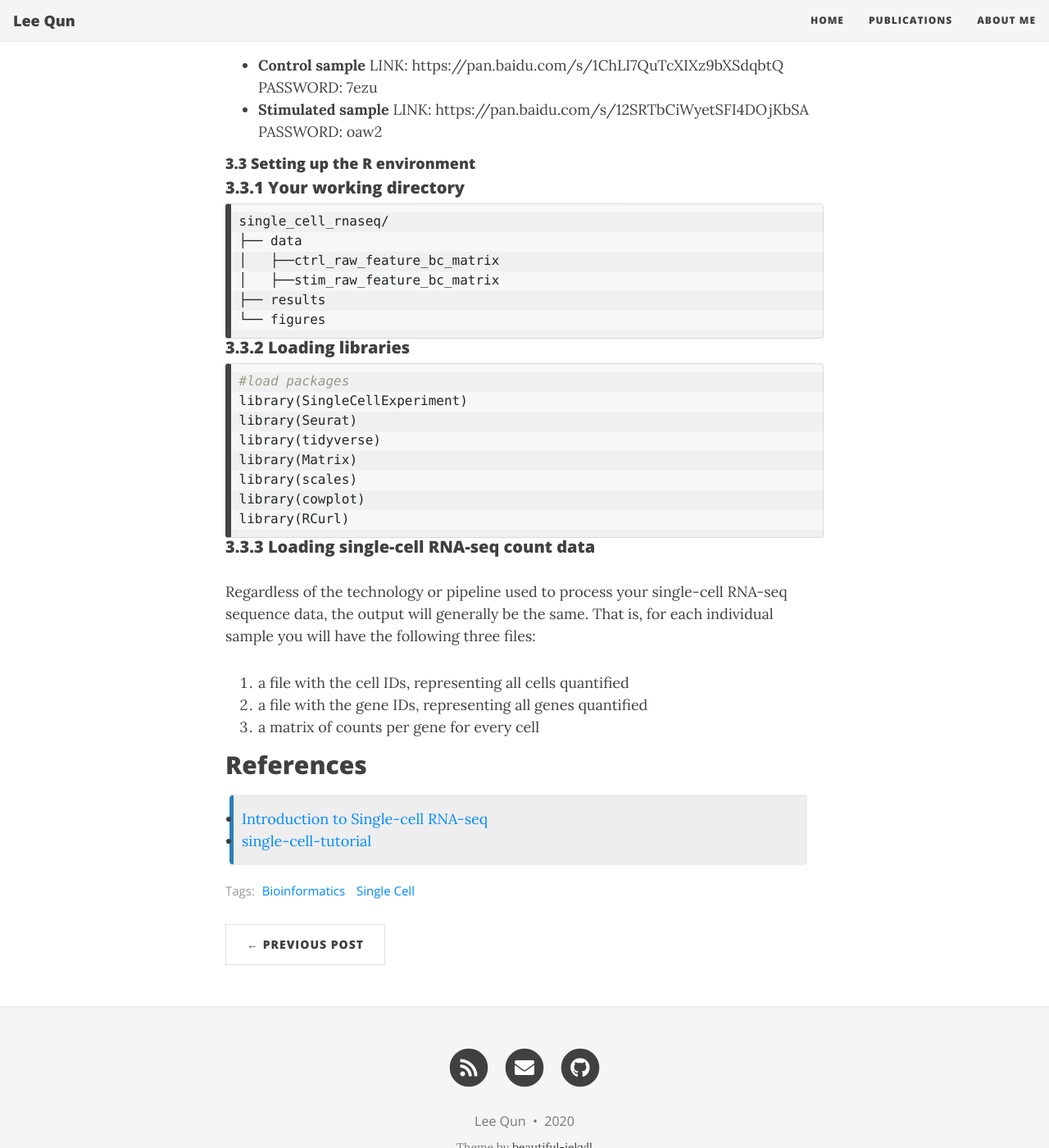
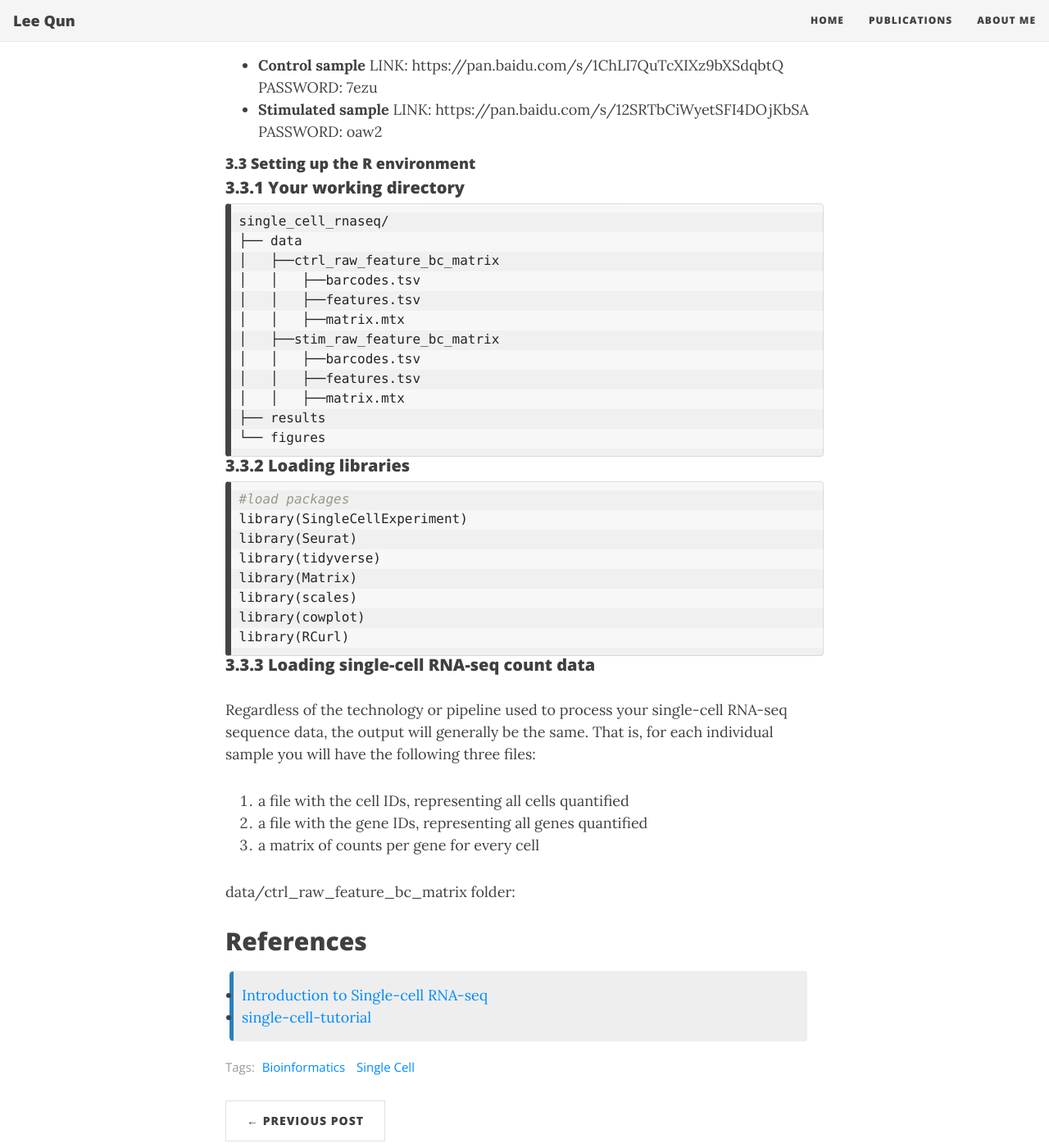
Before and after one commit to leequn/leequn.github.io, a Jekyll site: the page built from _posts/2020-06-19-SingleCell.md, in a window 1280 px wide and 1400 px high, scrolled down 8130 px. Shown: the whole window at 82% size. Built offline with Jekyll 4.4.1, drawn with Linux system fonts in a browser that asks for light colours; nearby versions of some CDN libraries; comment, search, counter and statistics services are not loaded.

Commit message:
Update 2020-06-19-SingleCell.md

````diff
--- a/_posts/2020-06-19-SingleCell.md
+++ b/_posts/2020-06-19-SingleCell.md
@@ -143,7 +143,13 @@ Some relevant metadata for our dataset is provided below:
 single_cell_rnaseq/
 ├── data
 │   ├──ctrl_raw_feature_bc_matrix
+│   │   ├──barcodes.tsv
+│   │   ├──features.tsv
+│   │   ├──matrix.mtx
 │   ├──stim_raw_feature_bc_matrix
+│   │   ├──barcodes.tsv
+│   │   ├──features.tsv
+│   │   ├──matrix.mtx
 ├── results
 └── figures
 ```
@@ -166,6 +172,8 @@ Regardless of the technology or pipeline used to process your single-cell RNA-se
 2. a file with the gene IDs, representing all genes quantified
 3. a matrix of counts per gene for every cell
 
+data/ctrl_raw_feature_bc_matrix folder:
+
 
 ## References
 
````
